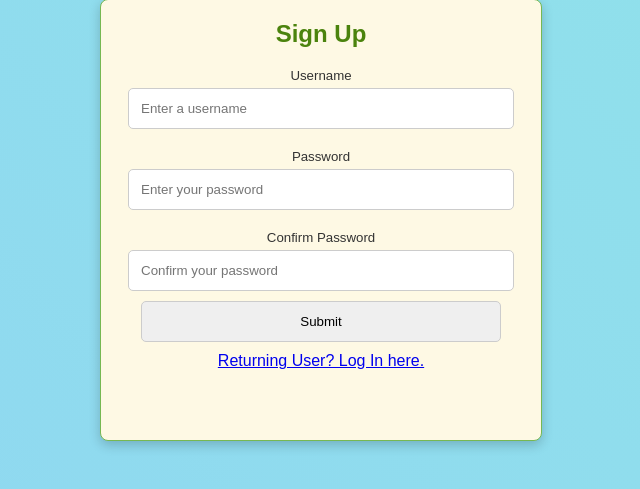
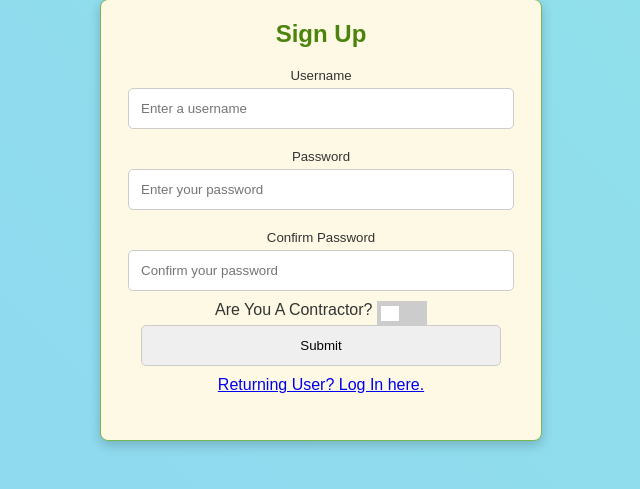
Before and after one commit to Aarush004/FWD, a Flask app: template templates/Sign_Up.html in a window 1280 px wide. Shown: the part 180-669 px from the top of the page, without its empty margins (319-959 px from the left). Run offline with Flask 3, Linux system fonts and the light colour scheme; the template is opened without the code that fills it, so the values that code supplies are empty.

Commit message:
slider_sign

```diff
--- a/templates/Sign_Up.html
+++ b/templates/Sign_Up.html
@@ -103,6 +103,60 @@
         .success {
             color:limegreen;
         }
+
+        .switch {
+            position: relative;
+            display: inline-block;
+            width: 50px;
+            height: 24px;
+}
+
+        .switch input {
+          opacity: 0;
+          width: 0;
+          height: 0;
+        }
+
+        .slider {
+            position: absolute;
+            cursor: pointer;
+            top: 0;
+            left: 0;
+            right: 0;
+            bottom: 0;
+            background-color: #ccc;
+            -webkit-transition: .4s;
+         transition: .4s;
+        }
+
+        .slider:before {
+            position: absolute;
+            content: "";
+            height: 15px;
+            width: 18px;
+            left: 4px;
+            bottom: 4px;
+            background-color: white;
+            -webkit-transition: .4s;
+            transition: .4s;
+        }
+
+input:checked + .slider {
+  background-color: #2196F3;
+}
+
+input:focus + .slider {
+  box-shadow: 0 0 1px #2196F3;
+}
+
+input:checked + .slider:before {
+  -webkit-transform: translateX(26px);
+  -ms-transform: translateX(26px);
+  transform: translateX(26px);
+}
+
+
+
     </style>
 </head>
 <body>
@@ -116,6 +170,11 @@
                 <input type="password" placeholder="Enter your password" name="pass1">
                 <h5>Confirm Password</h5>
                 <input type="password" placeholder="Confirm your password" name="pass2">
+                Are You A Contractor?
+                <label class="switch">
+                    <input type="checkbox">
+                    <span class="slider"></span>
+                  </label>
 		<br>
         <div class="error">
             {{ error }}
```
